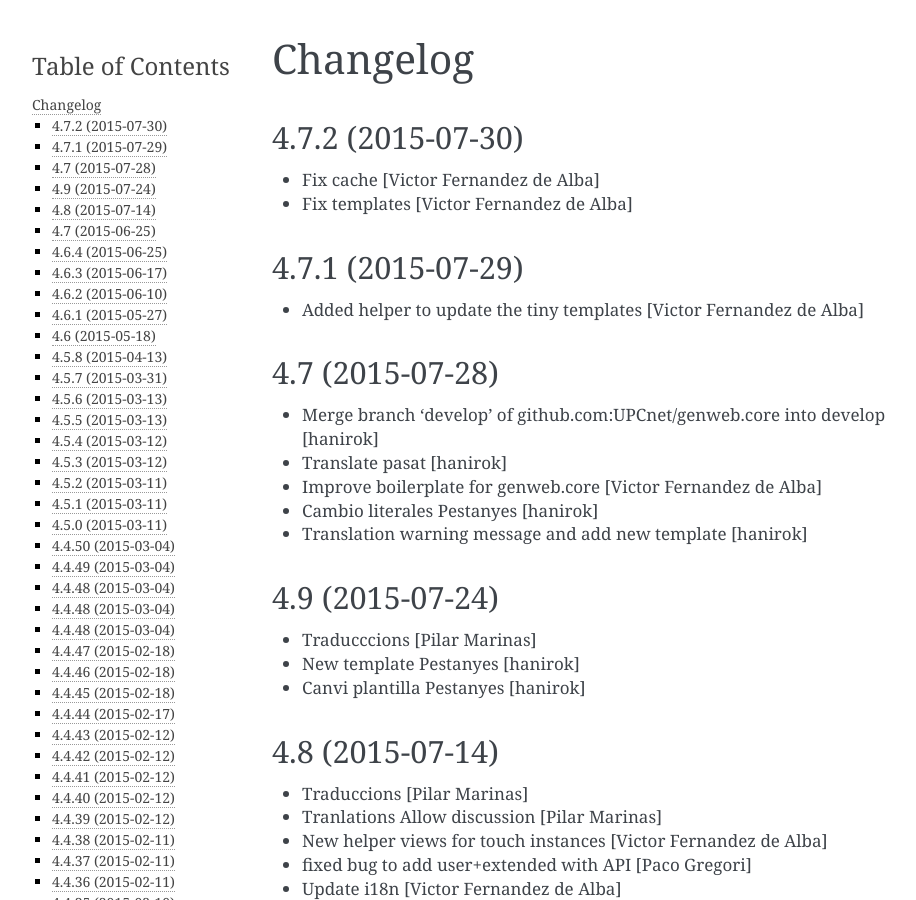
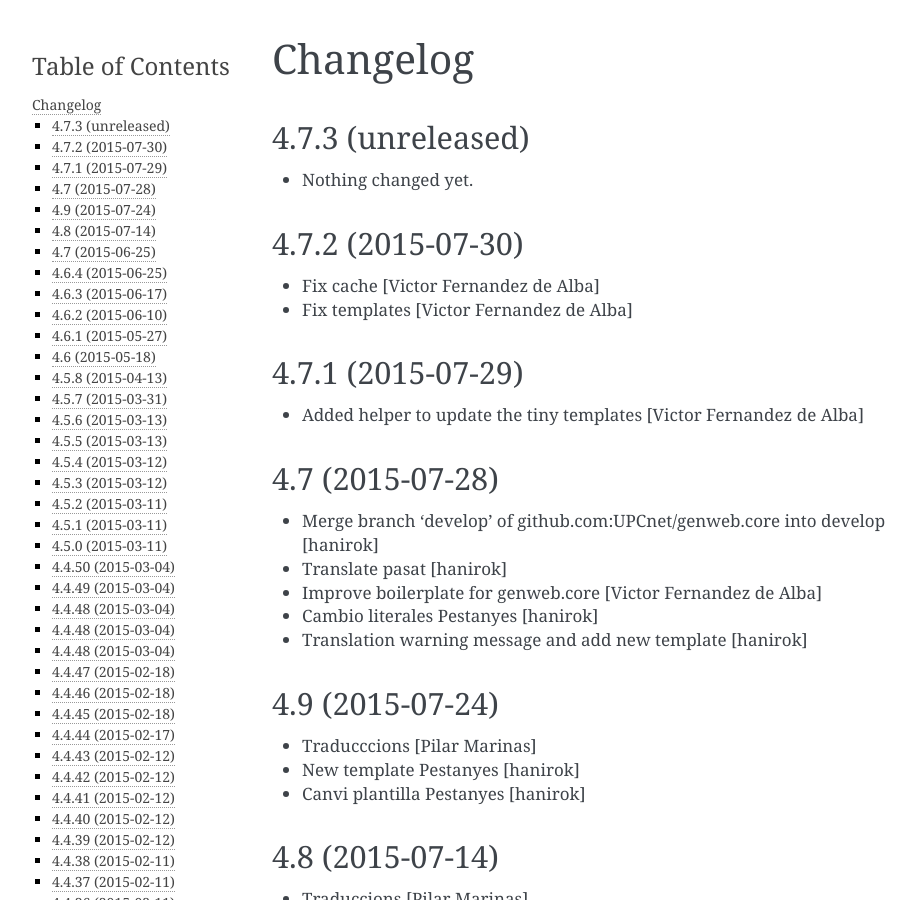
Before and after one commit to UPCnet/genweb.core, a Sphinx documentation site: the page built from docs/HISTORY.rst, in a window 1280 px wide and 900 px high. Shown: the whole window, without its empty margins (148-1064 px from the left). Built offline with Sphinx 7.4.7, drawn with Linux system fonts in a browser that asks for light colours.

Commit message:
Back to development: 4.7.3

```diff
--- a/docs/HISTORY.rst
+++ b/docs/HISTORY.rst
@@ -1,5 +1,11 @@
 Changelog
 =========
+
+4.7.3 (unreleased)
+------------------
+
+- Nothing changed yet.
+
 
 4.7.2 (2015-07-30)
 ------------------
--- a/setup.py
+++ b/setup.py
@@ -1,7 +1,7 @@
 from setuptools import setup, find_packages
 import os
 
-version = '4.7.2'
+version = '4.7.3.dev0'
 
 README = open('README.rst').read()
 HISTORY = open(os.path.join('docs', 'HISTORY.rst')).read()
```
